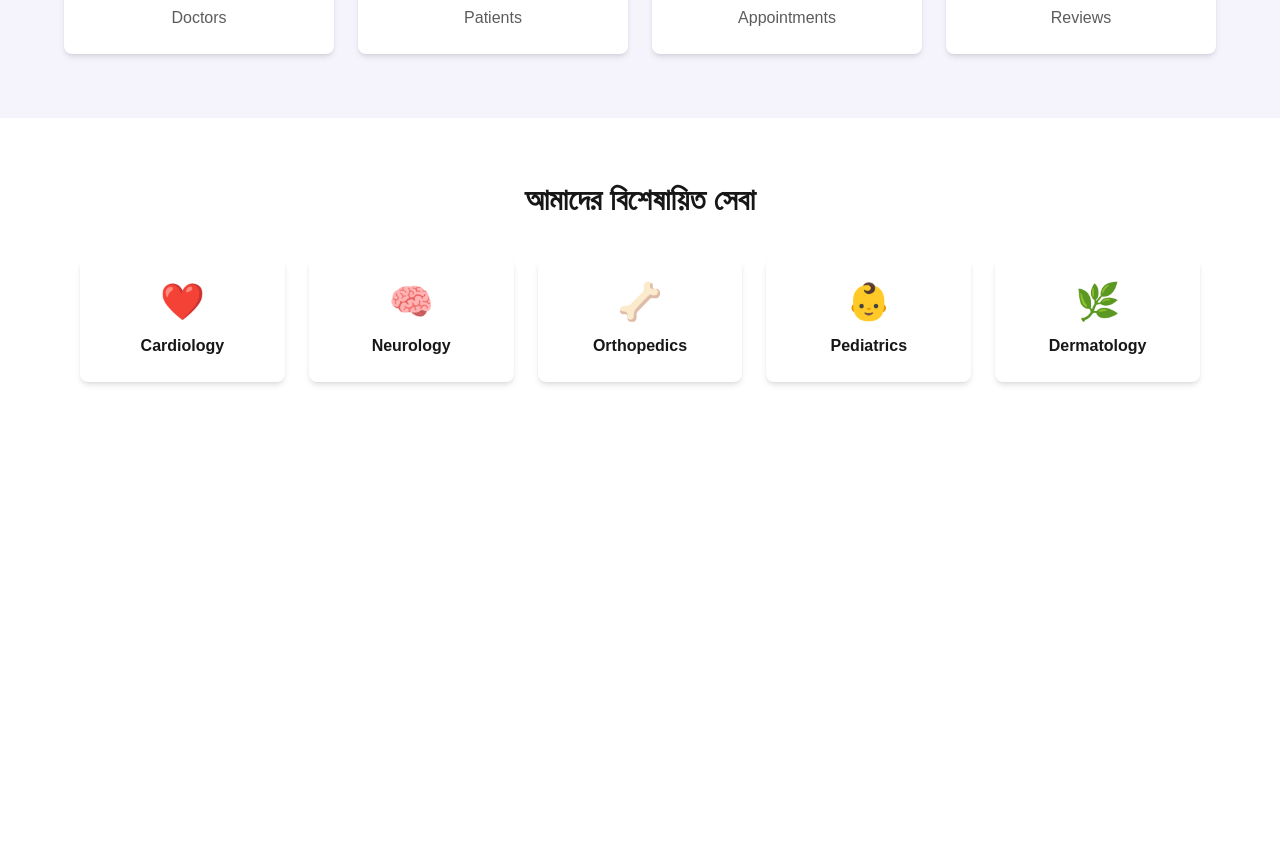
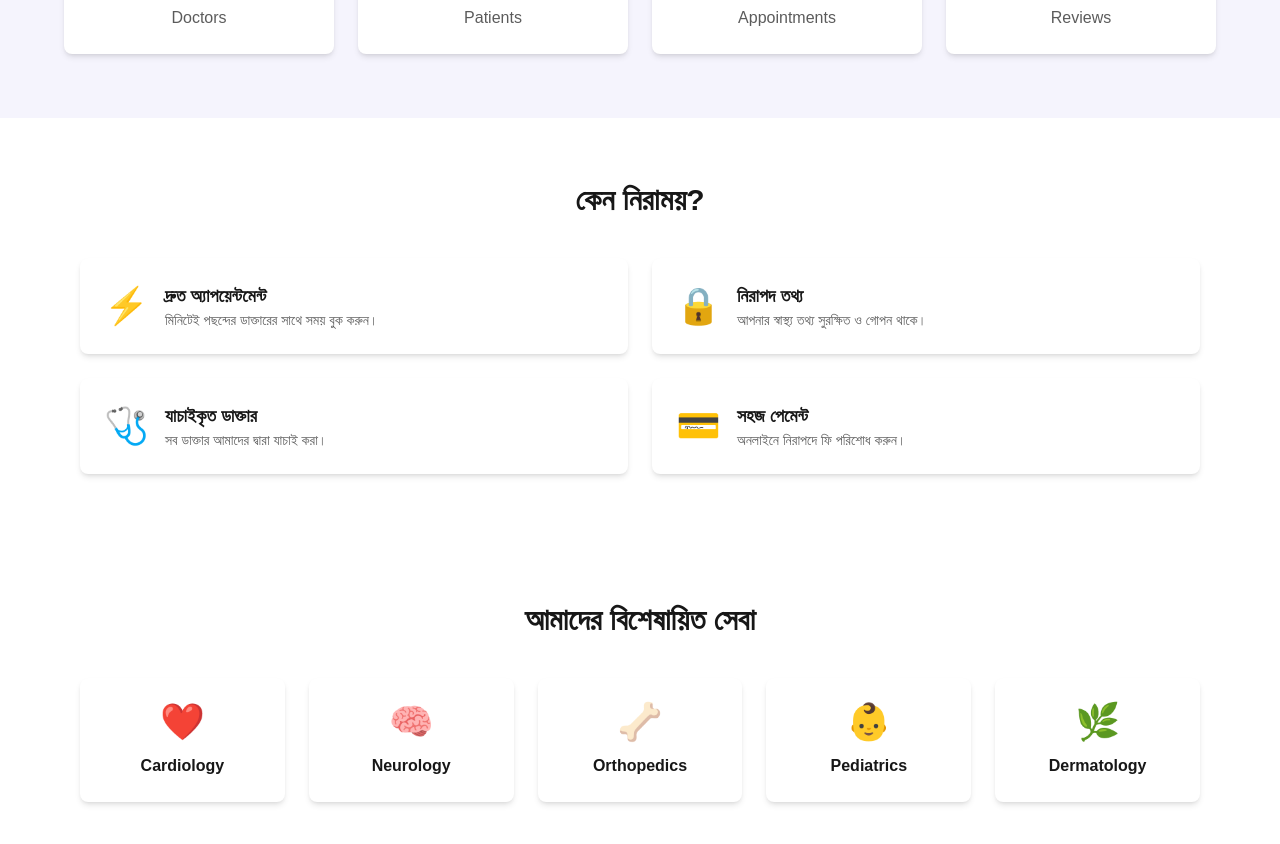
Before and after one commit to Biplob106/niramoy-client, a Next.js app: page / in a window 1280 px wide. Shown: the part 1071-1915 px from the top of the page. Before the commit the page ends 1517 px from the top, so only its background shows below. Built offline with nearby package versions, Linux system fonts and the light colour scheme; no server answers.

Commit message:
feat: add why choose section with framer motion

```diff
--- a/src/app/page.js
+++ b/src/app/page.js
@@ -1,6 +1,7 @@
 import Link from "next/link";
 import FeaturedDoctors from "@/components/FeaturedDoctors";
 import Statistics from "@/components/Statistics";
+import WhyChoose from "@/components/WhyChoose";
 
 export default function Home() {
   const specializations = [
@@ -33,6 +34,7 @@ export default function Home() {
 
       <FeaturedDoctors />
       <Statistics />
+      <WhyChoose />
 
 
       {/* Specializations */}
--- /dev/null
+++ b/src/components/WhyChoose.jsx
@@ -0,0 +1,35 @@
+"use client";
+import { motion } from "framer-motion";
+
+export default function WhyChoose() {
+  const features = [
+    { icon: "⚡", title: "দ্রুত অ্যাপয়েন্টমেন্ট", desc: "মিনিটেই পছন্দের ডাক্তারের সাথে সময় বুক করুন।" },
+    { icon: "🔒", title: "নিরাপদ তথ্য", desc: "আপনার স্বাস্থ্য তথ্য সুরক্ষিত ও গোপন থাকে।" },
+    { icon: "🩺", title: "যাচাইকৃত ডাক্তার", desc: "সব ডাক্তার আমাদের দ্বারা যাচাই করা।" },
+    { icon: "💳", title: "সহজ পেমেন্ট", desc: "অনলাইনে নিরাপদে ফি পরিশোধ করুন।" },
+  ];
+
+  return (
+    <section className="py-16 px-4 max-w-6xl mx-auto">
+      <h2 className="text-3xl font-bold text-center mb-10">কেন নিরাময়?</h2>
+      <div className="grid grid-cols-1 md:grid-cols-2 gap-6">
+        {features.map((f, i) => (
+          <motion.div
+            key={f.title}
+            initial={{ opacity: 0, y: 30 }}
+            whileInView={{ opacity: 1, y: 0 }}
+            viewport={{ once: true }}
+            transition={{ duration: 0.5, delay: i * 0.1 }}
+            className="card bg-base-100 shadow-md p-6 flex flex-row items-center gap-4"
+          >
+            <div className="text-4xl">{f.icon}</div>
+            <div>
+              <h3 className="font-bold text-lg">{f.title}</h3>
+              <p className="opacity-70 text-sm">{f.desc}</p>
+            </div>
+          </motion.div>
+        ))}
+      </div>
+    </section>
+  );
+}
```
